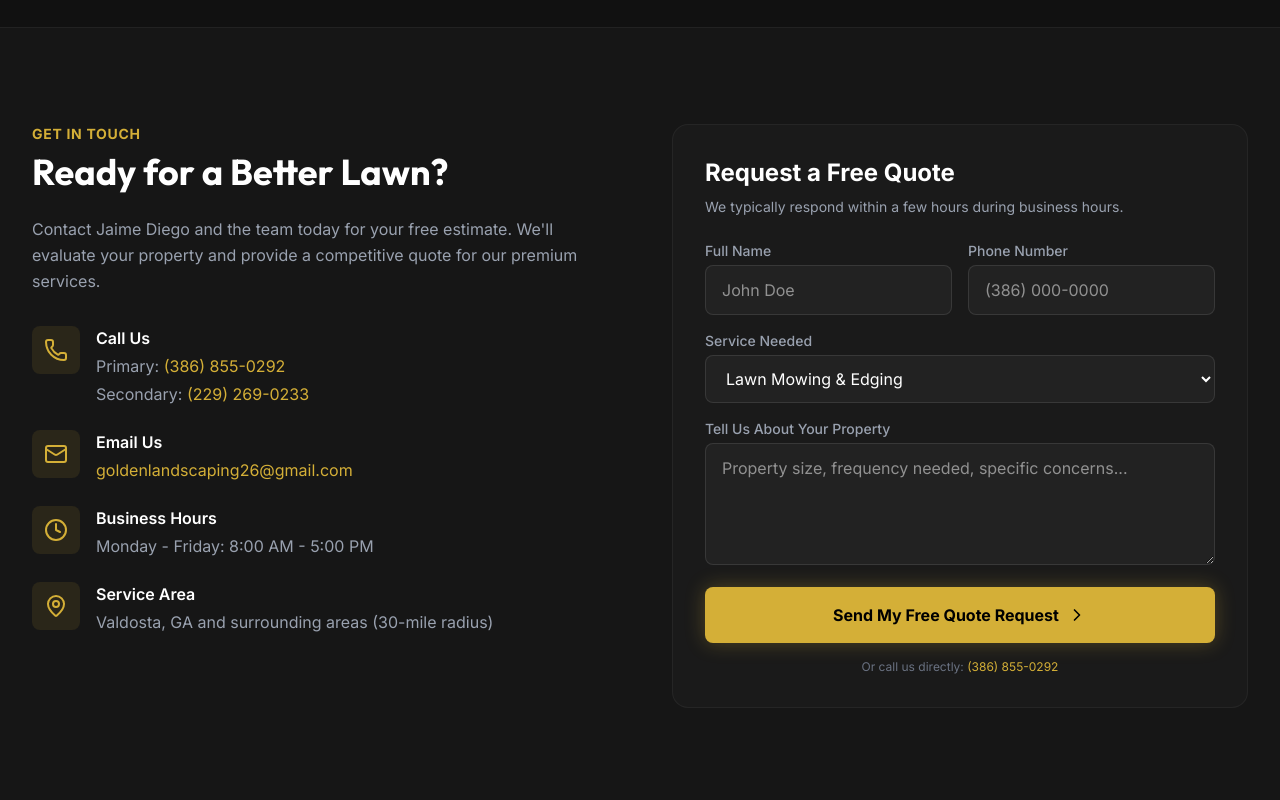
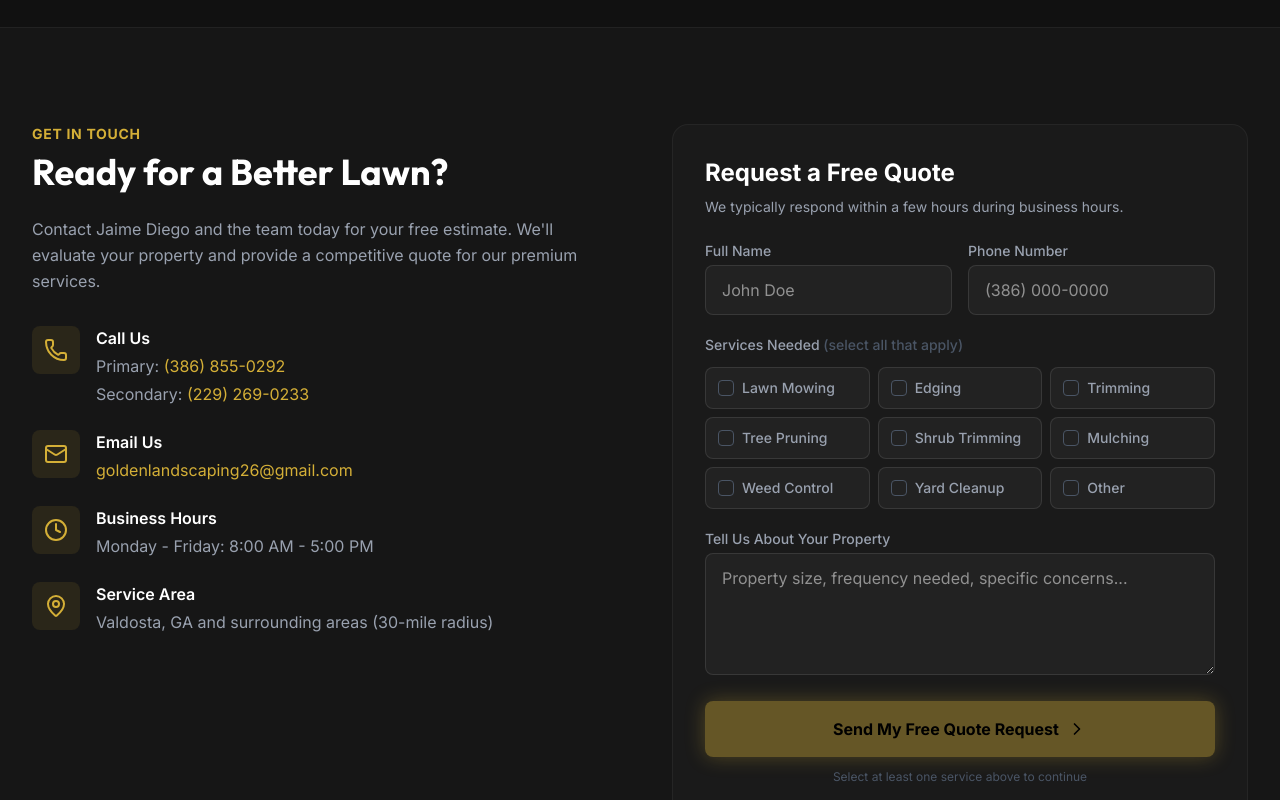
Before and after one commit to brodybcm/Golden-LandScaping, a Next.js app: page /Golden-landscape/ in a window 1280 px wide. Shown: the part 2700-3500 px from the top of the page. Built offline with nearby package versions, Linux system fonts and the light colour scheme.

Commit message:
Feature: multi-select service checkboxes on quote form

```diff
--- /dev/null
+++ b/src/app/components/QuoteForm.tsx
@@ -0,0 +1,144 @@
+"use client";
+
+import { useState, FormEvent } from "react";
+import { ChevronRight, CheckSquare } from "lucide-react";
+
+const SERVICES = [
+  "Lawn Mowing",
+  "Edging",
+  "Trimming",
+  "Tree Pruning",
+  "Shrub Trimming",
+  "Mulching",
+  "Weed Control",
+  "Yard Cleanup",
+  "Other",
+];
+
+export default function QuoteForm() {
+  const [selected, setSelected] = useState<string[]>([]);
+
+  const toggle = (service: string) => {
+    setSelected((prev) =>
+      prev.includes(service)
+        ? prev.filter((s) => s !== service)
+        : [...prev, service]
+    );
+  };
+
+  const handleSubmit = (e: FormEvent<HTMLFormElement>) => {
+    const form = e.currentTarget;
+    const name = (form.elements.namedItem("name") as HTMLInputElement).value;
+    const phone = (form.elements.namedItem("phone") as HTMLInputElement).value;
+    const message = (form.elements.namedItem("body") as HTMLTextAreaElement).value;
+
+    const servicesLine = selected.length > 0
+      ? `Services Requested: ${selected.join(", ")}`
+      : "Services Requested: Not specified";
+
+    const body = `${servicesLine}\nPhone: ${phone || "Not provided"}\n\n${message}`;
+    const subject = `Free Quote Request from ${name}`;
+
+    window.location.href = `mailto:goldenlandscaping26@gmail.com?subject=${encodeURIComponent(subject)}&body=${encodeURIComponent(body)}`;
+    e.preventDefault();
+  };
+
+  return (
+    <div className="bg-[#1a1a1a] p-8 rounded-2xl border border-white/5">
+      <h3 className="text-2xl font-bold text-white mb-2">Request a Free Quote</h3>
+      <p className="text-gray-400 text-sm mb-6">We typically respond within a few hours during business hours.</p>
+
+      <form onSubmit={handleSubmit} className="space-y-5">
+        {/* Name & Phone */}
+        <div className="grid sm:grid-cols-2 gap-4">
+          <div>
+            <label className="block text-sm font-medium text-gray-400 mb-1">Full Name</label>
+            <input
+              type="text"
+              name="name"
+              required
+              className="w-full bg-[#222222] border border-white/10 rounded-lg px-4 py-3 text-white focus:outline-none focus:border-primary focus:ring-1 focus:ring-primary transition-colors"
+              placeholder="John Doe"
+            />
+          </div>
+          <div>
+            <label className="block text-sm font-medium text-gray-400 mb-1">Phone Number</label>
+            <input
+              type="tel"
+              name="phone"
+              className="w-full bg-[#222222] border border-white/10 rounded-lg px-4 py-3 text-white focus:outline-none focus:border-primary focus:ring-1 focus:ring-primary transition-colors"
+              placeholder="(386) 000-0000"
+            />
+          </div>
+        </div>
+
+        {/* Services Multi-Select */}
+        <div>
+          <label className="block text-sm font-medium text-gray-400 mb-3">
+            Services Needed <span className="text-gray-600">(select all that apply)</span>
+          </label>
+          <div className="grid grid-cols-2 sm:grid-cols-3 gap-2">
+            {SERVICES.map((service) => {
+              const isChecked = selected.includes(service);
+              return (
+                <button
+                  key={service}
+                  type="button"
+                  onClick={() => toggle(service)}
+                  className={`flex items-center gap-2 px-3 py-2.5 rounded-lg border text-sm font-medium text-left transition-all ${
+                    isChecked
+                      ? "bg-primary/20 border-primary text-primary"
+                      : "bg-[#222222] border-white/10 text-gray-400 hover:border-white/30 hover:text-gray-300"
+                  }`}
+                >
+                  <span className={`w-4 h-4 rounded border flex items-center justify-center flex-shrink-0 transition-colors ${
+                    isChecked ? "bg-primary border-primary" : "border-gray-600"
+                  }`}>
+                    {isChecked && (
+                      <svg viewBox="0 0 10 8" className="w-2.5 h-2.5 fill-black">
+                        <path d="M1 4l2.5 2.5L9 1" stroke="black" strokeWidth="1.5" fill="none" strokeLinecap="round" strokeLinejoin="round"/>
+                      </svg>
+                    )}
+                  </span>
+                  {service}
+                </button>
+              );
+            })}
+          </div>
+          {selected.length > 0 && (
+            <p className="text-xs text-primary mt-2 flex items-center gap-1">
+              <CheckSquare className="h-3.5 w-3.5" />
+              {selected.length} service{selected.length > 1 ? "s" : ""} selected: {selected.join(", ")}
+            </p>
+          )}
+        </div>
+
+        {/* Message */}
+        <div>
+          <label className="block text-sm font-medium text-gray-400 mb-1">Tell Us About Your Property</label>
+          <textarea
+            name="body"
+            rows={4}
+            className="w-full bg-[#222222] border border-white/10 rounded-lg px-4 py-3 text-white focus:outline-none focus:border-primary focus:ring-1 focus:ring-primary transition-colors"
+            placeholder="Property size, frequency needed, specific concerns..."
+          />
+        </div>
+
+        {/* Submit */}
+        <button
+          type="submit"
+          disabled={selected.length === 0}
+          className="w-full bg-primary hover:bg-primary/90 disabled:bg-primary/40 disabled:cursor-not-allowed text-black font-bold py-4 rounded-lg transition-all hover:scale-[1.02] flex items-center justify-center gap-2 shadow-[0_0_20px_rgba(212,175,55,0.3)]"
+        >
+          Send My Free Quote Request <ChevronRight className="h-5 w-5" />
+        </button>
+        {selected.length === 0 && (
+          <p className="text-xs text-gray-600 text-center -mt-2">Select at least one service above to continue</p>
+        )}
+        <p className="text-xs text-gray-500 text-center">
+          Or call us directly: <a href="tel:3868550292" className="text-primary hover:underline">(386) 855-0292</a>
+        </p>
+      </form>
+    </div>
+  );
+}
--- a/src/app/page.tsx
+++ b/src/app/page.tsx
@@ -1,5 +1,6 @@
 import Image from "next/image";
 import { CheckCircle2, ChevronRight, MapPin, Phone, Mail, Clock, ShieldCheck, TreePine, Leaf, Scissors, Star } from "lucide-react";
+import QuoteForm from "./components/QuoteForm";
 
 export default function Home() {
   return (
@@ -241,44 +242,7 @@ export default function Home() {
               </div>
             </div>
 
-            <div className="bg-[#1a1a1a] p-8 rounded-2xl border border-white/5">
-              <h3 className="text-2xl font-bold text-white mb-2">Request a Free Quote</h3>
-              <p className="text-gray-400 text-sm mb-6">We typically respond within a few hours during business hours.</p>
-              <form action="mailto:goldenlandscaping26@gmail.com" method="GET" className="space-y-4">
-                <div className="grid sm:grid-cols-2 gap-4">
-                  <div>
-                    <label className="block text-sm font-medium text-gray-400 mb-1">Full Name</label>
-                    <input type="text" name="subject" required className="w-full bg-[#222222] border border-white/10 rounded-lg px-4 py-3 text-white focus:outline-none focus:border-primary focus:ring-1 focus:ring-primary transition-colors" placeholder="John Doe" />
-                  </div>
-                  <div>
-                    <label className="block text-sm font-medium text-gray-400 mb-1">Phone Number</label>
-                    <input type="tel" name="phone" className="w-full bg-[#222222] border border-white/10 rounded-lg px-4 py-3 text-white focus:outline-none focus:border-primary focus:ring-1 focus:ring-primary transition-colors" placeholder="(386) 000-0000" />
-                  </div>
-                </div>
-                <div>
-                  <label className="block text-sm font-medium text-gray-400 mb-1">Service Needed</label>
-                  <select name="service" className="w-full bg-[#222222] border border-white/10 rounded-lg px-4 py-3 text-white focus:outline-none focus:border-primary focus:ring-1 focus:ring-primary transition-colors">
-                    <option>Lawn Mowing &amp; Edging</option>
-                    <option>Tree Pruning</option>
-                    <option>Shrub Trimming</option>
-                    <option>Mulching</option>
-                    <option>Yard Cleanup</option>
-                    <option>Multiple Services</option>
-                    <option>Other</option>
-                  </select>
-                </div>
-                <div>
-                  <label className="block text-sm font-medium text-gray-400 mb-1">Tell Us About Your Property</label>
-                  <textarea name="body" rows={4} className="w-full bg-[#222222] border border-white/10 rounded-lg px-4 py-3 text-white focus:outline-none focus:border-primary focus:ring-1 focus:ring-primary transition-colors" placeholder="Property size, frequency needed, specific concerns..." />
-                </div>
-                <button type="submit" className="w-full bg-primary hover:bg-primary/90 text-black font-bold py-4 rounded-lg transition-all hover:scale-[1.02] flex items-center justify-center gap-2 shadow-[0_0_20px_rgba(212,175,55,0.3)]">
-                  Send My Free Quote Request <ChevronRight className="h-5 w-5" />
-                </button>
-                <p className="text-xs text-gray-500 text-center mt-2">
-                  Or call us directly: <a href="tel:3868550292" className="text-primary hover:underline">(386) 855-0292</a>
-                </p>
-              </form>
-            </div>
+            <QuoteForm />
           </div>
         </div>
       </section>
```
